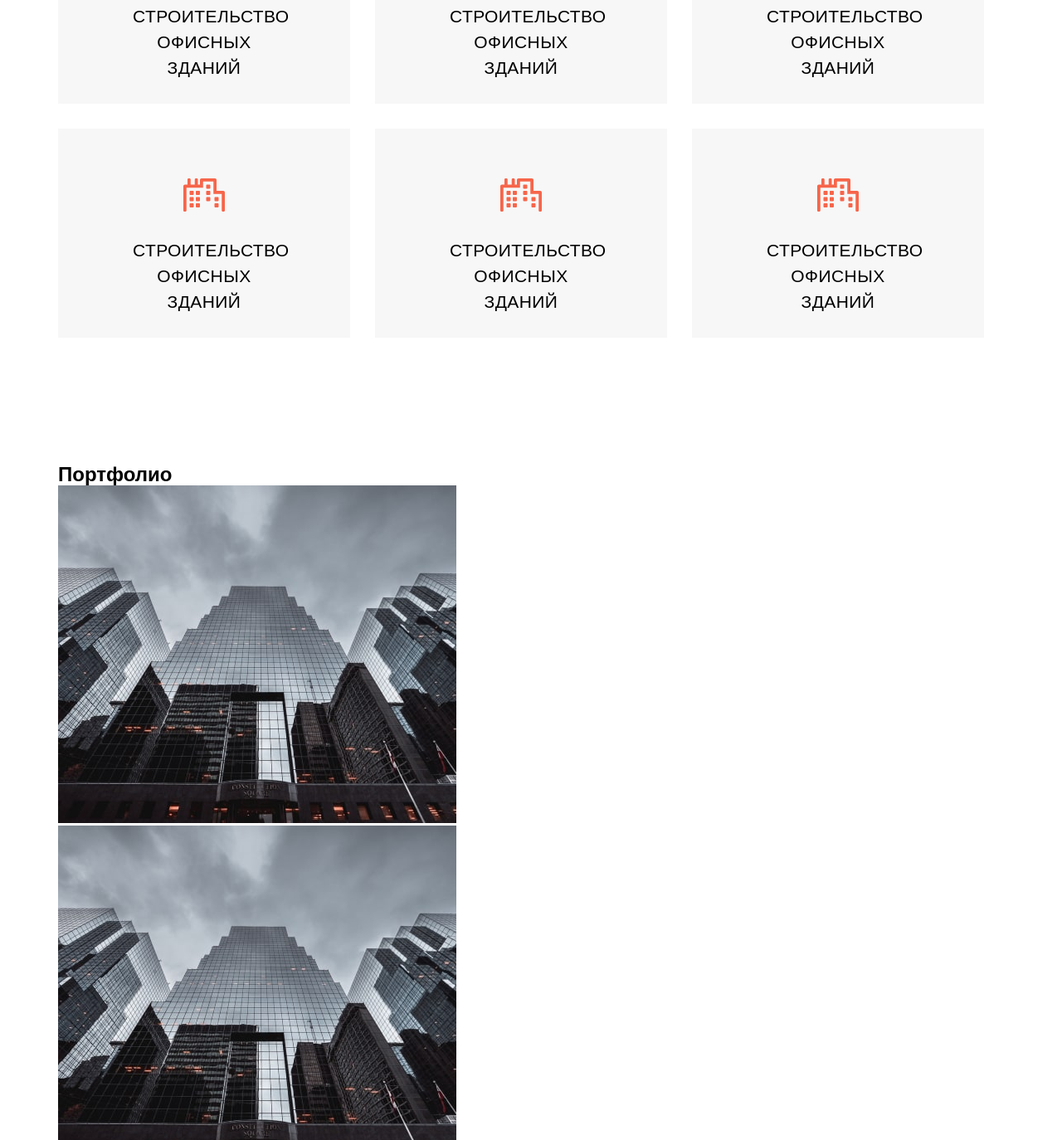
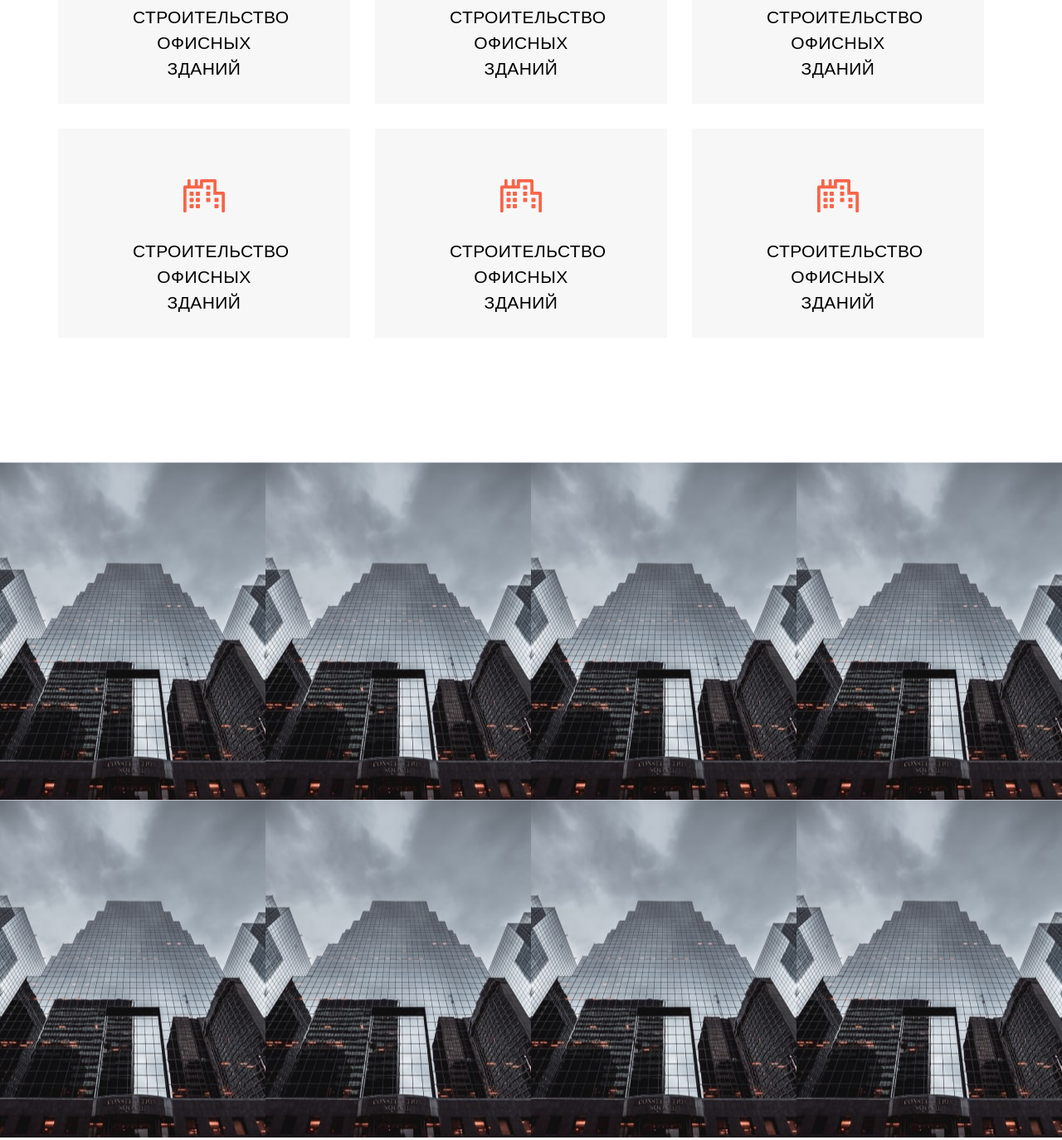
Before and after one commit to SerhiiKurdesha/test-work-2, a plain HTML site: page index.html in a window 1280 px wide. Shown: the part 2474-3848 px from the top of the page at 83% size. Drawn offline with nearby package versions, Linux system fonts and the light colour scheme.

Commit message:
add home

```diff
--- a/index.html
+++ b/index.html
@@ -169,8 +169,6 @@
                                 <svg width="60" height="40">
                                     <use href="./img/svg/sprite-b.svg#icon-logo-b"></use>
                                 </svg>
-                            </div>
-                            <div>
                                 <p class="project__text">строительство офисных зданий</p>
                             </div>
                         </a>
@@ -181,8 +179,6 @@
                                 <svg width="60" height="40">
                                     <use href="./img/svg/sprite-b.svg#icon-logo-b"></use>
                                 </svg>
-                            </div>
-                            <div>
                                 <p class="project__text">строительство офисных зданий</p>
                             </div>
                         </a>
@@ -193,8 +189,6 @@
                                 <svg width="60" height="40">
                                     <use href="./img/svg/sprite-b.svg#icon-logo-b"></use>
                                 </svg>
-                            </div>
-                            <div>
                                  <p class="project__text">строительство офисных зданий</p>
                             </div>
                         </a>
@@ -205,8 +199,6 @@
                                 <svg width="60" height="40">
                                     <use href="./img/svg/sprite-b.svg#icon-logo-b"></use>
                                 </svg>
-                            </div>
-                            <div>
                                 <p class="project__text">строительство офисных зданий</p>
                             </div>
                         </a>
@@ -217,8 +209,6 @@
                                 <svg width="60" height="40">
                                     <use href="./img/svg/sprite-b.svg#icon-logo-b"></use>
                                 </svg>
-                            </div>
-                            <div>
                                 <p class="project__text">строительство офисных зданий</p>
                             </div>
                         </a>
@@ -229,8 +219,6 @@
                                 <svg width="60" height="40">
                                     <use href="./img/svg/sprite-b.svg#icon-logo-b"></use>
                                 </svg>
-                            </div>
-                            <div>
                                 <p class="project__text">строительство офисных зданий</p>
                             </div>
                         </a>
@@ -242,32 +230,72 @@
         <!-- PORTFOLIO -->
 
         <section class="portfolio">
-            <div class="container">
-                <h2 class="portfolio__title">Портфолио</h2>
+            <div class="#">
+                <h2 class="visually-hidden">Портфолио</h2>
                 <ul class="portfolio__list">
                     <li class="portfolio__item">
-                        <img src="./img/building.jpg" alt="building">
+                        <img src="./img/building.jpg" alt="building" class="portfolio__photo">
+                        <p class="portfolio__text">Lorem Ipsum - это текст-"рыба", часто используемый в печати и вэб-дизайне. Lorem
+                                    Ipsum является стандартной "рыбой" для
+                                    текстов на латинице с начала XVI века. В то время некий безымянный печатник создал большую коллекцию
+                                    размеров и форм
+                                    шрифтов, используя Lorem Ipsum для распечатки образцов.</p>
                     </li>
                     <li class="portfolio__item">
-                        <img src="./img/building.jpg" alt="building">
+                        <img src="./img/building.jpg" alt="building" class="portfolio__photo">
+                        <p class="portfolio__text">Lorem Ipsum - это текст-"рыба", часто используемый в печати и вэб-дизайне. Lorem
+                                    Ipsum является стандартной "рыбой" для
+                                    текстов на латинице с начала XVI века. В то время некий безымянный печатник создал большую коллекцию
+                                    размеров и форм
+                                    шрифтов, используя Lorem Ipsum для распечатки образцов.</p>
                     </li>
                     <li class="portfolio__item">
-                        <img src="./img/building.jpg" alt="building">
+                        <img src="./img/building.jpg" alt="building" class="portfolio__photo">
+                        <p class="portfolio__text">Lorem Ipsum - это текст-"рыба", часто используемый в печати и вэб-дизайне. Lorem
+                                    Ipsum является стандартной "рыбой" для
+                                    текстов на латинице с начала XVI века. В то время некий безымянный печатник создал большую коллекцию
+                                    размеров и форм
+                                    шрифтов, используя Lorem Ipsum для распечатки образцов.</p>
                     </li>
                     <li class="portfolio__item">
-                        <img src="./img/building.jpg" alt="building">
+                        <img src="./img/building.jpg" alt="building" class="portfolio__photo">
+                        <p class="portfolio__text">Lorem Ipsum - это текст-"рыба", часто используемый в печати и вэб-дизайне. Lorem
+                                    Ipsum является стандартной "рыбой" для
+                                    текстов на латинице с начала XVI века. В то время некий безымянный печатник создал большую коллекцию
+                                    размеров и форм
+                                    шрифтов, используя Lorem Ipsum для распечатки образцов.</p>
                     </li>
                     <li class="portfolio__item">
-                        <img src="./img/building.jpg" alt="building">
+                        <img src="./img/building.jpg" alt="building" class="portfolio__photo">
+                        <p class="portfolio__text">Lorem Ipsum - это текст-"рыба", часто используемый в печати и вэб-дизайне. Lorem
+                                    Ipsum является стандартной "рыбой" для
+                                    текстов на латинице с начала XVI века. В то время некий безымянный печатник создал большую коллекцию
+                                    размеров и форм
+                                    шрифтов, используя Lorem Ipsum для распечатки образцов.</p>
                     </li>
                     <li class="portfolio__item">
-                        <img src="./img/building.jpg" alt="building">
+                        <img src="./img/building.jpg" alt="building" class="portfolio__photo">
+                        <p class="portfolio__text">Lorem Ipsum - это текст-"рыба", часто используемый в печати и вэб-дизайне. Lorem
+                                    Ipsum является стандартной "рыбой" для
+                                    текстов на латинице с начала XVI века. В то время некий безымянный печатник создал большую коллекцию
+                                    размеров и форм
+                                    шрифтов, используя Lorem Ipsum для распечатки образцов.</p>
                     </li>
                     <li class="portfolio__item">
-                        <img src="./img/building.jpg" alt="building">
+                        <img src="./img/building.jpg" alt="building" class="portfolio__photo">
+                        <p class="portfolio__text">Lorem Ipsum - это текст-"рыба", часто используемый в печати и вэб-дизайне. Lorem
+                                    Ipsum является стандартной "рыбой" для
+                                    текстов на латинице с начала XVI века. В то время некий безымянный печатник создал большую коллекцию
+                                    размеров и форм
+                                    шрифтов, используя Lorem Ipsum для распечатки образцов.</p>
                     </li>
                     <li class="portfolio__item">
-                        <img src="./img/building.jpg" alt="building">
+                        <img src="./img/building.jpg" alt="building" class="portfolio__photo">
+                        <p class="portfolio__text">Lorem Ipsum - это текст-"рыба", часто используемый в печати и вэб-дизайне. Lorem
+                        Ipsum является стандартной "рыбой" для
+                        текстов на латинице с начала XVI века. В то время некий безымянный печатник создал большую коллекцию
+                        размеров и форм
+                        шрифтов, используя Lorem Ipsum для распечатки образцов.</p>
                     </li>
                 </ul>
             </div>
--- /dev/null
+++ b/sass/components/_portfolio.scss
@@ -0,0 +1,18 @@
+.portfolio__list{
+    display: flex;
+    flex-wrap: wrap;
+}
+.portfolio__item{
+    width: 25%;
+    height: 407px;
+    position: relative;
+    overflow: hidden;
+}
+.portfolio__photo{
+    position: absolute;
+    top: 50%;
+    left: 50%;
+    z-index: 1;
+
+    transform: translate3d(-50%, -50%, 0);
+}
--- a/sass/components/_project.scss
+++ b/sass/components/_project.scss
@@ -36,16 +36,19 @@
     border: 1px solid transparent;
     background: $second-white-color;
     transition: background 250ms cubic-bezier(0.4, 0, 0.2, 1);
-}
-.project__link:hover,
-.project__link:focus{
-    background: #e2cccc;
+
+    &:hover,
+    &:focus{
+        background: #e2cccc;
+    }
 }
 .project__svg{
     display: flex;
     justify-content: center;
-    padding-top: 59px;
-    margin-bottom: 30px;
+    padding: 60px 0;
+    flex-direction: column;
+    text-align: center;
+    align-items: center;
 }
 .project__text{
     font-family: $second-font;
@@ -53,11 +56,10 @@
     font-weight: 500;
     font-size: 21px;
     line-height: 1.47;
-    text-align: center;
     letter-spacing: 0.02em;
     text-transform: uppercase;
 
     color: $black-color;
     width: 172px;
-    margin: auto;
+    margin-top: 30px;
 }
--- a/sass/main.scss
+++ b/sass/main.scss
@@ -6,3 +6,4 @@
 @import "./components/service";
 @import "./components/request";
 @import "./components/project";
+@import "./components/portfolio";
--- a/sass/utils/_container.scss
+++ b/sass/utils/_container.scss
@@ -3,3 +3,10 @@
     padding: 0 15px;
     margin: 0 auto;
 }
+.visually-hidden{
+    position: absolute;
+    clip: rect(0 0 0 0);
+    width: 1px;
+    height: 1px;
+    margin: -1px;
+}
```
Also changed, not shown: css/main.css, css/main.min.css, 2 other files. Lines whose indentation alone changed are shown as unchanged.
